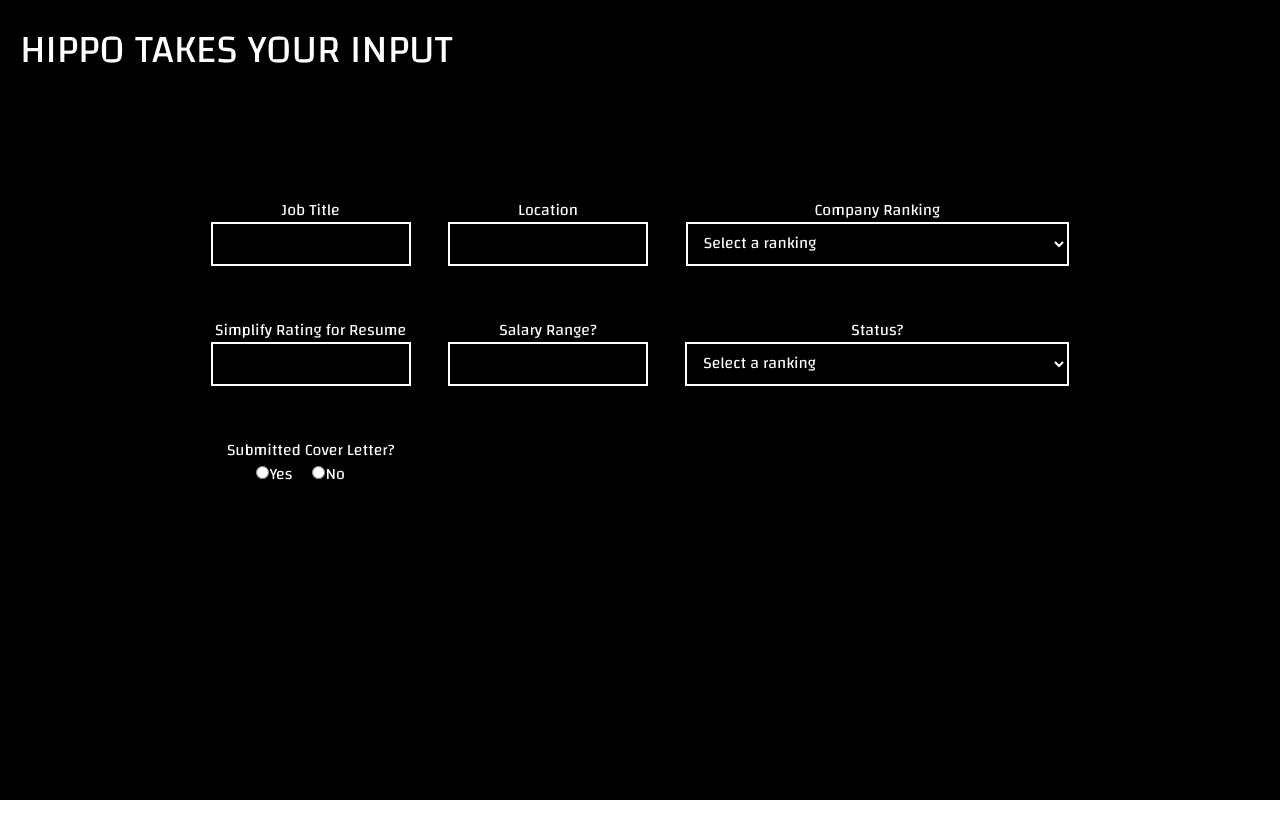
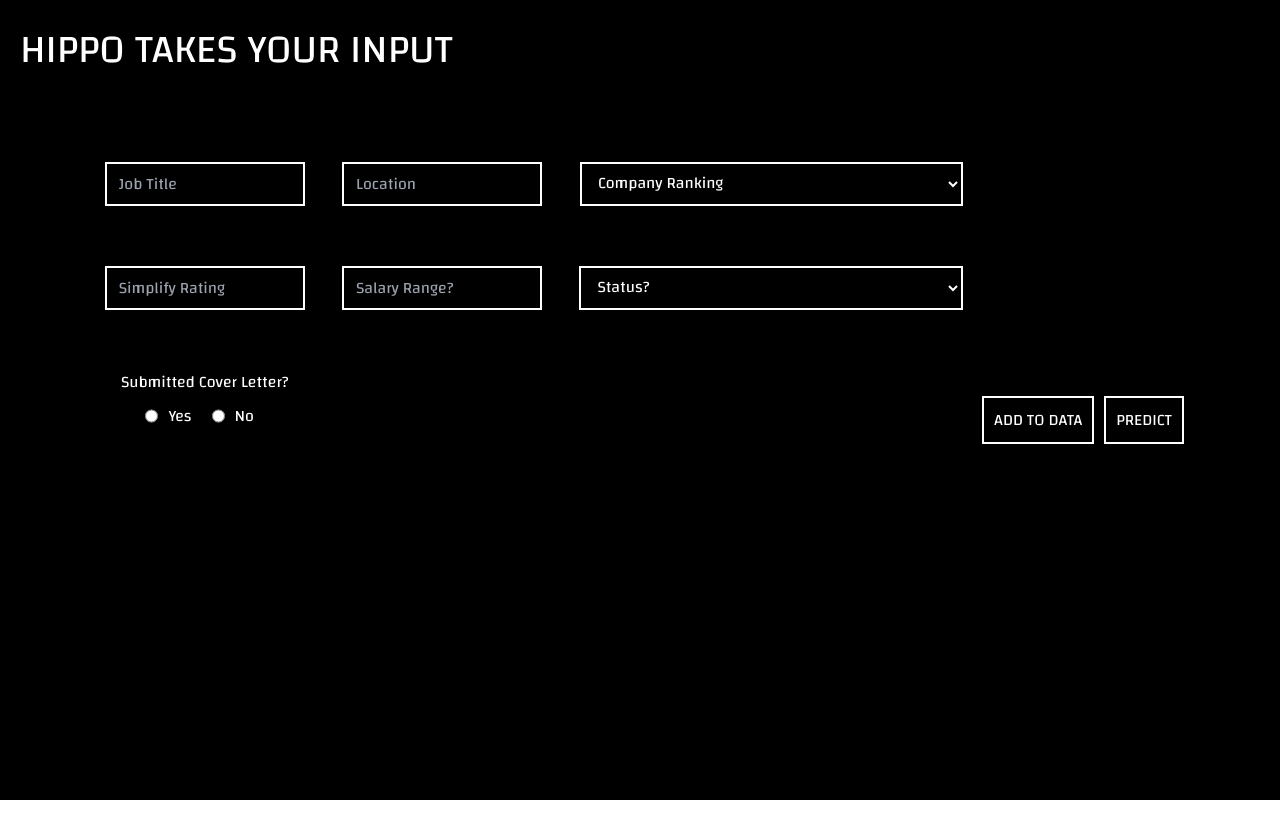
Before and after one commit to lbp-2492/job-app-predictions, a Next.js app in the folder hippo-predicts-jobs/: page /input in a window 1280 px wide. Shown: the top 838 px of the page. After the commit the page ends 800 px from the top, so only its background shows below. Built offline with nearby package versions, Linux system fonts and the light colour scheme.

Commit message:
saving everything

```diff
--- a/hippo-predicts-jobs/src/app/globals.css
+++ b/hippo-predicts-jobs/src/app/globals.css
@@ -35,8 +35,7 @@ body {
     display: flex;
     justify-content: center;
     align-items: center;
-    height: 100vh;
-    padding-bottom: 40px;
+    height: 80vh;
   }
 
   .heading {
@@ -112,6 +111,11 @@ body {
     padding-bottom: 20px;
   }
 
+  .spacing-radio {
+    text-align: center;
+    justify-content: center;
+  }
+
   .button-spacing {
     padding: 10px;
     border: 2px solid white;
@@ -120,10 +124,6 @@ body {
 
   .button-spacing:hover {
     background-color: rgba(92, 92, 92, 0.5); /* Change background color on hover */
-  }
-
-  .radio-spacing {
-    margin-right: 20px;
   }
 
   .cont-input {
@@ -145,7 +145,21 @@ body {
   .grid-item-input {
     text-align: center;
     justify-content: center;
-    height: 15vh;
+    height: 13vh;
   }
 
+  .label-top {
+    display: block;
+    margin-bottom: 10px; /* Adjust as needed for spacing */
+  }
+
+  .radio-buttons {
+    display: flex;
+    gap: 10px; /* Adjust the gap between radio buttons */
+    justify-content: center;
+  }
+
+  .radio-spacing {
+    margin-right: 10px; /* Adjust as needed for spacing */
+  }
 }
--- a/hippo-predicts-jobs/src/app/input/page.tsx
+++ b/hippo-predicts-jobs/src/app/input/page.tsx
@@ -27,28 +27,22 @@ export default function Input() {
 
               <div className="grid-item-input">
                 <div className="spacing">
-                  <label> Job Title </label>
-                  <br />
-                  <input type="text" name="name" required />
+                  <input type="text" name="name" placeholder="Job Title" required />
                   <br />
                 </div>
               </div>
 
               <div className="grid-item-input">
                 <div className="spacing">
-                  <label> Location </label>
-                  <br />
-                  <input type="text" name="location" required />
+                  <input type="text" name="location" placeholder="Location" required />
                   <br />
                 </div>
               </div>
 
               <div className="grid-item-input">
                 <div className="spacing">
-                  <label> Company Ranking </label>
-                  <br />
                   <select className="h-11" name="option" value={CRselectedOption} onChange={CRhandleChange} required>
-                    <option className="" value="" disabled>Select a ranking</option>
+                    <option className="" value="" disabled>Company Ranking</option>
                     <option value="option1">Fortune 500 type shi</option>
                     <option value="option2">Startup</option>
                     <option value="option3">Mid tier type shi (places that aren't tech based)</option>
@@ -60,9 +54,7 @@ export default function Input() {
 
               <div className="grid-item-input">
                 <div className="spacing">
-                  <label> Simplify Rating for Resume </label>
-                  <br />
-                  <input type="number" name="rating" required />
+                  <input type="number" name="rating" placeholder="Simplify Rating" required />
                   <br />
                 </div>
               </div>
@@ -70,9 +62,7 @@ export default function Input() {
               <div className="grid-item-input">
                 <div className="spacing">
                   <div className="spacing">
-                    <label> Salary Range? </label>
-                    <br />
-                    <input type="number" name="range" required />
+                    <input type="number" name="range" placeholder="Salary Range?" required />
                     <br />
                   </div>
                 </div>
@@ -80,10 +70,8 @@ export default function Input() {
 
               <div className="grid-item-input">
                 <div className="spacing">
-                  <label> Status? </label>
-                  <br />
                   <select className="h-11 w-96" name="option" value={SselectedOption} onChange={ShandleChange} required>
-                    <option value="" disabled>Select a ranking</option>
+                    <option value="" disabled>Status?</option>
                     <option value="option1">Accepted</option>
                     <option value="option2">Rejected</option>
                     <option value="option3">Call Back</option>
@@ -95,23 +83,22 @@ export default function Input() {
               </div>
 
               <div className="grid-item-input">
-                <div className="spacing">
-                  <label> Submitted Cover Letter? </label>
-                  <br />
-                  <label className="">
-                  <input className="" type="radio" name="response" value="yes" required></input>
-                  <span className="radio-spacing">Yes</span>
-                  <input className="" type="radio" name="response" value="no" required></input>
-                  <span className="radio-spacing">No</span>
-                  </label>
+                <div className="spacing-radio">
+                  <label className="label-top"> Submitted Cover Letter? </label>
+                  <div className="radio-buttons">
+                    <input className="" type="radio" name="response" value="yes" required></input>
+                    <span className="radio-spacing">Yes</span>
+                    <input className="" type="radio" name="response" value="no" required></input>
+                    <span className="radio-spacing">No</span>
+                  </div>
                   <br />
                 </div>
               </div>
 
             </div>
+            <button className="button-spacing" type="submit">ADD TO DATA</button>
+            <button className="button-spacing" type="submit">PREDICT</button>
           </div>
-          <button className="button-spacing" type="submit">ADD TO DATA</button>
-          <button className="button-spacing" type="submit">PREDICT</button>
         </form>
       </div>
     </main>
```
Also changed, not shown: 1 other file (tests, documents, lock files or other folders).
